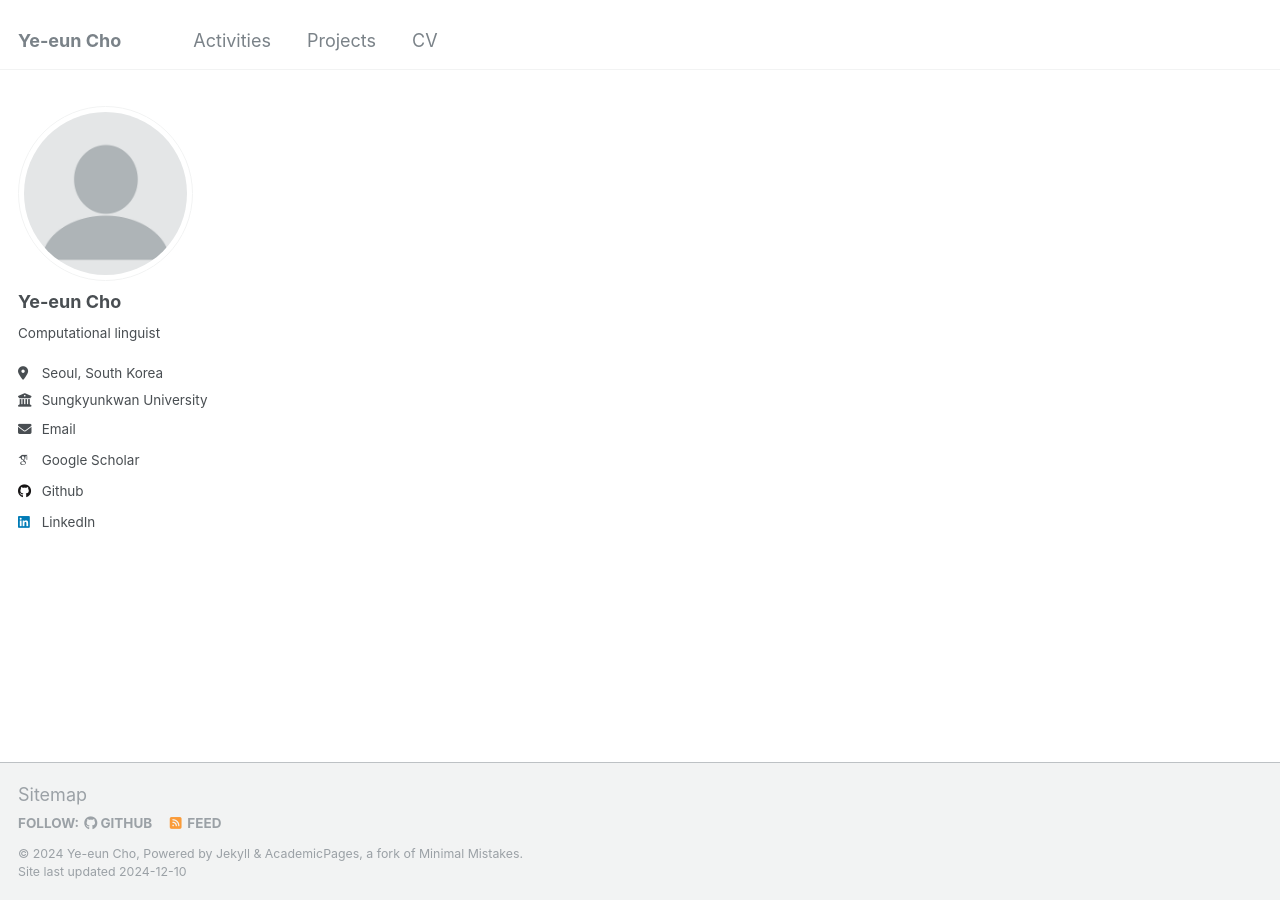
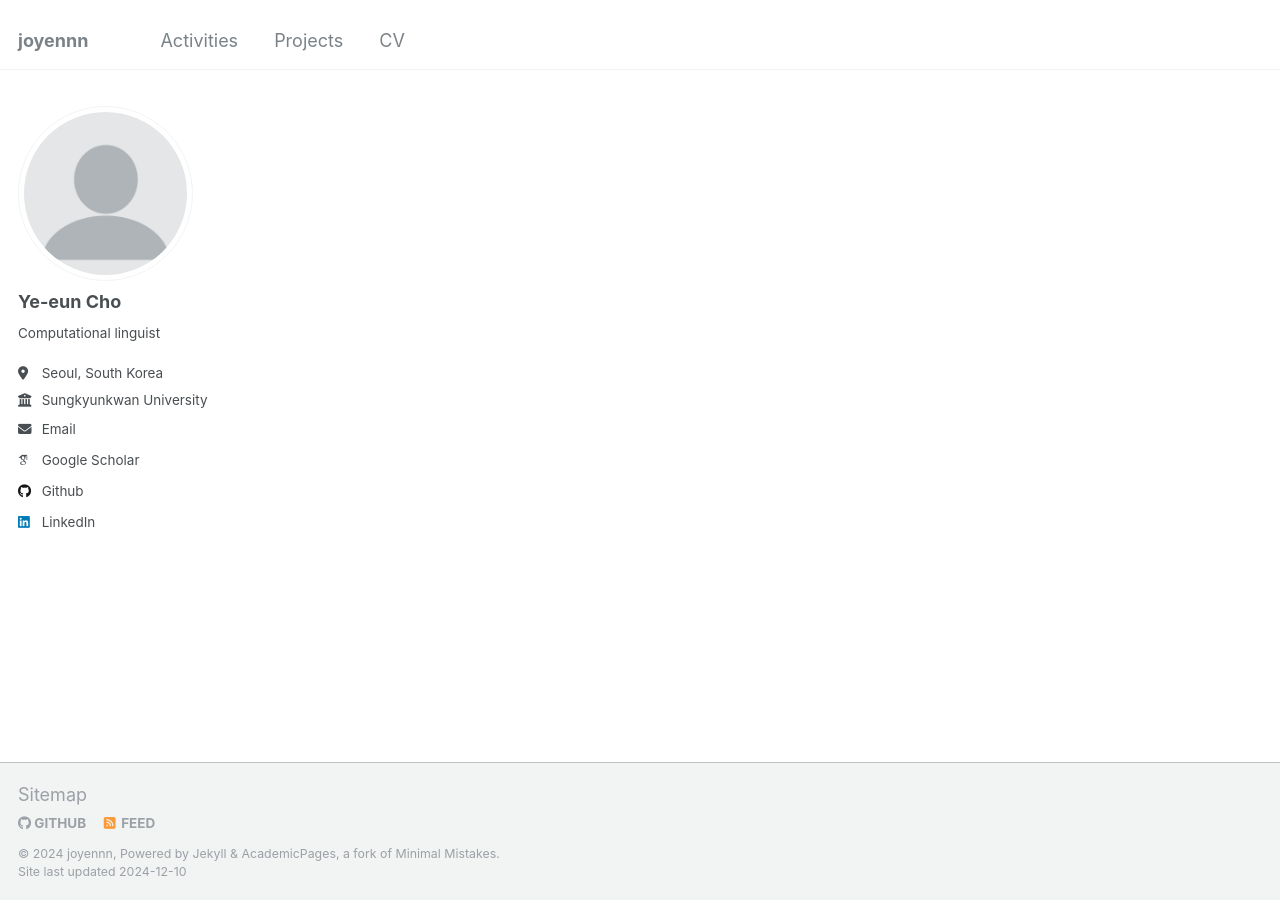
Before and after one commit to joyennn/joyennn, a Jekyll site: the page built from index.md, in a window 1280 px wide. Built offline with Jekyll 4.4.1, drawn with Linux system fonts in a browser that asks for light colours; some web fonts are replaced; our own code applies the rules of GitHub Pages for plain Markdown files.

Commit message:
Update _config.yml

```diff
--- a/_config.yml
+++ b/_config.yml
@@ -6,15 +6,15 @@
 # `jekyll serve -l -H localhost`. If you change this file, please restart the
 # server process.
 
-# Basic Site Settings
-locale                   : "en-US"
-title                    : "Ye-eun Cho"
-title_separator          : "-"
-name                     : &name "Ye-eun Cho"
-description              : &description "personal description"
-url                      : https://joyennn.github.io # the base hostname & protocol for your site e.g. "https://[your GitHub username].github.io"
-baseurl                  : "" # the subpath of your site, e.g. "/blog"
-repository               : "joyennn/joyennn.github.io"
+# # Basic Site Settings
+# locale                   : "en-US"
+# title                    : "Ye-eun Cho"
+# title_separator          : "-"
+# name                     : &name "Ye-eun Cho"
+# description              : &description "personal description"
+# url                      : https://joyennn.github.io # the base hostname & protocol for your site e.g. "https://[your GitHub username].github.io"
+# baseurl                  : "" # the subpath of your site, e.g. "/blog"
+# repository               : "joyennn/joyennn.github.io"
 
 # Site Author - The following control what appear as part of the author content on the side bar.
 #               If a field is blank the icon and link will not appear, otherwise it will be shown.
```
